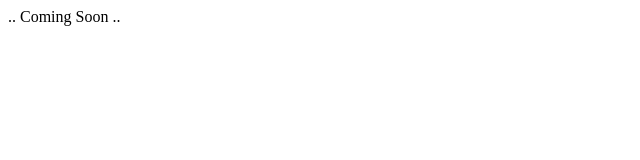
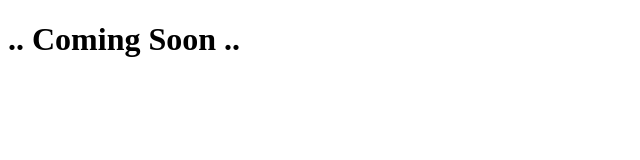
Before and after one commit to oleeefr/RandriamalalaFranz_3_01032022, a plain HTML site: page index.html in a window 1280 px wide. Shown: the whole page, without its empty margins (0-640 px from the left). Drawn offline with Linux system fonts and the light colour scheme; a web font is replaced by a local one.

Commit message:
publication web Coming Soon..

```diff
--- a/index.html
+++ b/index.html
@@ -13,5 +13,5 @@
     <link rel="stylesheet" href="css/styles.css">
 </head>
 <body>
-.. Coming Soon ..
+    <h1>.. Coming Soon ..</h1>
 </body>
```
